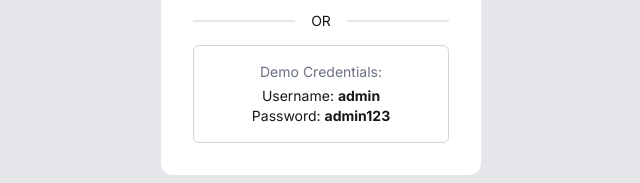
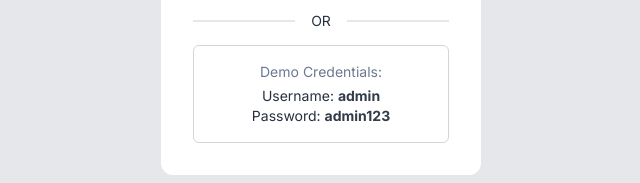
Before and after one commit to rahimariya19/B13-A5-Github-Issue-Tracker, a plain HTML site: page index.html in a window 1280 px wide. Shown: the part 552-735 px from the top of the page, 319-959 px from the left. Drawn offline with nearby package versions, Linux system fonts and the light colour scheme.

```diff
--- a/index.html
+++ b/index.html
@@ -60,11 +60,11 @@
                 <button onclick="login()" class="btn w-full bg-[#6425FF] text-white border-none">Sign In</button>
             </form>
 
-            <div class="divider text-sm">OR</div>
+            <div class="divider text-[#28313F] text-sm">OR</div>
             <div class="border border-gray-300 rounded-md p-4 text-center text-sm">
-                <p class="text-gray-500 mb-1">Demo Credentials:</p>
-                <p>Username: <b>admin</b></p>
-                <p>Password: <b>admin123</b></p>
+                <p class="text-[#6A7A90] mb-1">Demo Credentials:</p>
+                <p class="text-[#27313E]">Username: <b class="text-[#323B48]">admin</b></p>
+                <p class="text-[#27313E]">Password: <b class="text-[#323B48]">admin123</b></p>
             </div>
         </div>
     </div>
```
